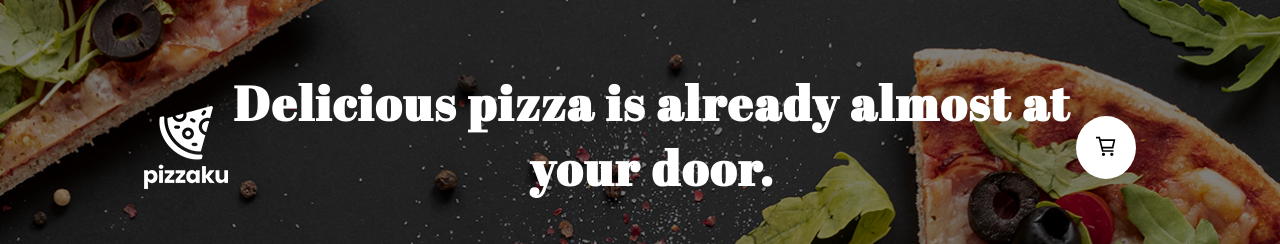
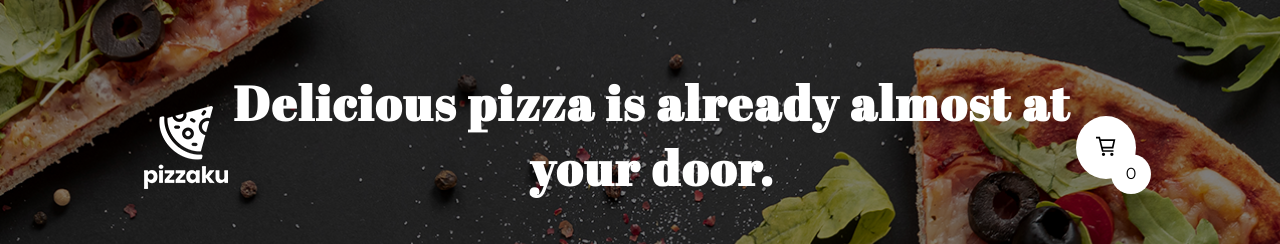
Before and after one commit to Frqs69/Pizza-Website, a React (Vite) app: page /order in a window 1280 px wide. Shown: the top 244 px of the page. Built offline with nearby package versions, Linux system fonts and the light colour scheme.

Commit message:
created button component

```diff
--- /dev/null
+++ b/src/components/buttonComponent/button.component.jsx
@@ -0,0 +1,9 @@
+import "./button.styles.scss";
+
+export default function Button({ children, ...otherProps }) {
+	let classNames;
+	if (otherProps.className) classNames = otherProps.className;
+	return (
+		<button className={`buttonComponent ${classNames}`}>{children}</button>
+	);
+}
--- /dev/null
+++ b/src/components/buttonComponent/button.styles.scss
@@ -0,0 +1,18 @@
+.buttonComponent {
+	position: relative;
+	color: rgba(38, 38, 38);
+	background-color: #fff;
+	border-radius: 50px;
+	border: none;
+	font-weight: bold;
+	padding: 1em 2em;
+	font-size: 1.2rem;
+	cursor: pointer;
+}
+
+@media (min-width: 768px) {
+	.buttonComponent {
+		width: 50%;
+		font-size: 1.5rem;
+	}
+}
--- a/src/components/headerComponent/header.component.jsx
+++ b/src/components/headerComponent/header.component.jsx
@@ -1,4 +1,6 @@
 import { Link } from "react-router-dom";
+
+import Button from "../buttonComponent/button.component";
 
 import "./header.styles.scss";
 
@@ -32,7 +34,7 @@ export default function HeaderComponent() {
 					flavor, and authentic Italian craftsmanship. 🍕
 				</p>
 				<Link to={`/order`}>
-					<button>ORDER NOW</button>
+					<Button>ORDER NOW</Button>
 				</Link>
 			</div>
 		</header>
--- a/src/components/headerComponent/header.styles.scss
+++ b/src/components/headerComponent/header.styles.scss
@@ -38,17 +38,6 @@ h1 {
 	font-size: 1.5rem;
 	margin: 2em 0;
 	line-height: 1.5em;
-}
-
-button {
-	position: relative;
-	color: rgba(38, 38, 38);
-	background-color: #fff;
-	border-radius: 50px;
-	border: none;
-	font-weight: bold;
-	padding: 1em 2em;
-	font-size: 1.2rem;
 }
 
 img {
@@ -108,10 +97,6 @@ img {
 		width: 80%;
 	}
 
-	button {
-		width: 50%;
-		font-size: 1.5rem;
-	}
 
 	.headerBox {
 		display: flex;
--- a/src/components/orderNavComponent/orderNav.component.jsx
+++ b/src/components/orderNavComponent/orderNav.component.jsx
@@ -9,6 +9,7 @@ export default function OrderNav() {
 			</h2>
 			<div className='imgBox'>
 				<img className='shoppingCart' src='/cart.svg' alt='shopping cart' />
+				<p className='shoppingCartCount'>0</p>
 			</div>
 		</nav>
 	);
--- a/src/components/orderNavComponent/orderNav.styles.scss
+++ b/src/components/orderNavComponent/orderNav.styles.scss
@@ -4,9 +4,26 @@
 }
 
 .imgBox {
+	position: relative;
 	background-color: #fff;
 	border-radius: 50%;
 	padding: 2em;
+}
+
+.shoppingCartCount {
+	display: flex;
+	justify-content: center;
+	align-items: center;
+	position: absolute;
+	right: -15px;
+	bottom: -15px;
+	background-color: #fff;
+
+	width: 40px;
+	height: 40px;
+	border-radius: 50%;
+	color: #000;
+	font-size: 1rem;
 }
 .shoppingCart {
 	width: 20px;
--- a/src/components/pizzaListComponent/pizzaList.component.jsx
+++ b/src/components/pizzaListComponent/pizzaList.component.jsx
@@ -1,5 +1,6 @@
 import { pizzaData } from "./../../assets/pizzaData";
 import OrderNav from "../orderNavComponent/orderNav.component";
+import Button from "../buttonComponent/button.component";
 
 import "./pizzaList.styles.scss";
 
@@ -17,7 +18,7 @@ export default function PizzaList() {
 							<p className='pizzaDescription'>{el.description}</p>
 							<div className=''>
 								<p className='pizzaPrice'>Price {el.price}€</p>
-								<button className='pizzaAddToCartBtn'>Add to cart</button>
+								<Button className='pizzaAddToCartBtn'>Add to cart</Button>
 							</div>
 						</div>
 					))}
--- a/src/components/pizzaListComponent/pizzaList.styles.scss
+++ b/src/components/pizzaListComponent/pizzaList.styles.scss
@@ -66,7 +66,7 @@
 }
 
 .pizzaAddToCartBtn {
-	width: 100%;
+	width: 100% !important;
 	border-radius: 10px;
 }
 
--- a/src/components/sectionFourComponent/sectionFour.component.jsx
+++ b/src/components/sectionFourComponent/sectionFour.component.jsx
@@ -1,4 +1,6 @@
 import { Link } from "react-router-dom";
+
+import Button from "../buttonComponent/button.component";
 
 import "./sectionFour.styles.scss";
 
@@ -13,7 +15,7 @@ export default function SectionFour() {
 					convenience and savings that await you!
 				</p>
 				<Link to={`/order`}>
-					<button className='fourthSection-button'>ORDER NOW</button>
+					<Button className='fourthSection-button'>ORDER NOW</Button>
 				</Link>
 			</div>
 		</section>
--- a/src/components/sectionTwoComponent/sectionTwo.component.jsx
+++ b/src/components/sectionTwoComponent/sectionTwo.component.jsx
@@ -1,4 +1,6 @@
 import { Link } from "react-router-dom";
+
+import Button from "../buttonComponent/button.component";
 
 import "./sectionTwo.styles.scss";
 
@@ -13,7 +15,7 @@ export default function SectionTwo() {
 					experience the joy of prompt doorstep indulgence.
 				</p>
 				<Link to={`/order`}>
-					<button className='secondSection-button'>ORDER NOW</button>
+					<Button className='secondSection-button'>ORDER NOW</Button>
 				</Link>
 			</div>
 		</section>
```
